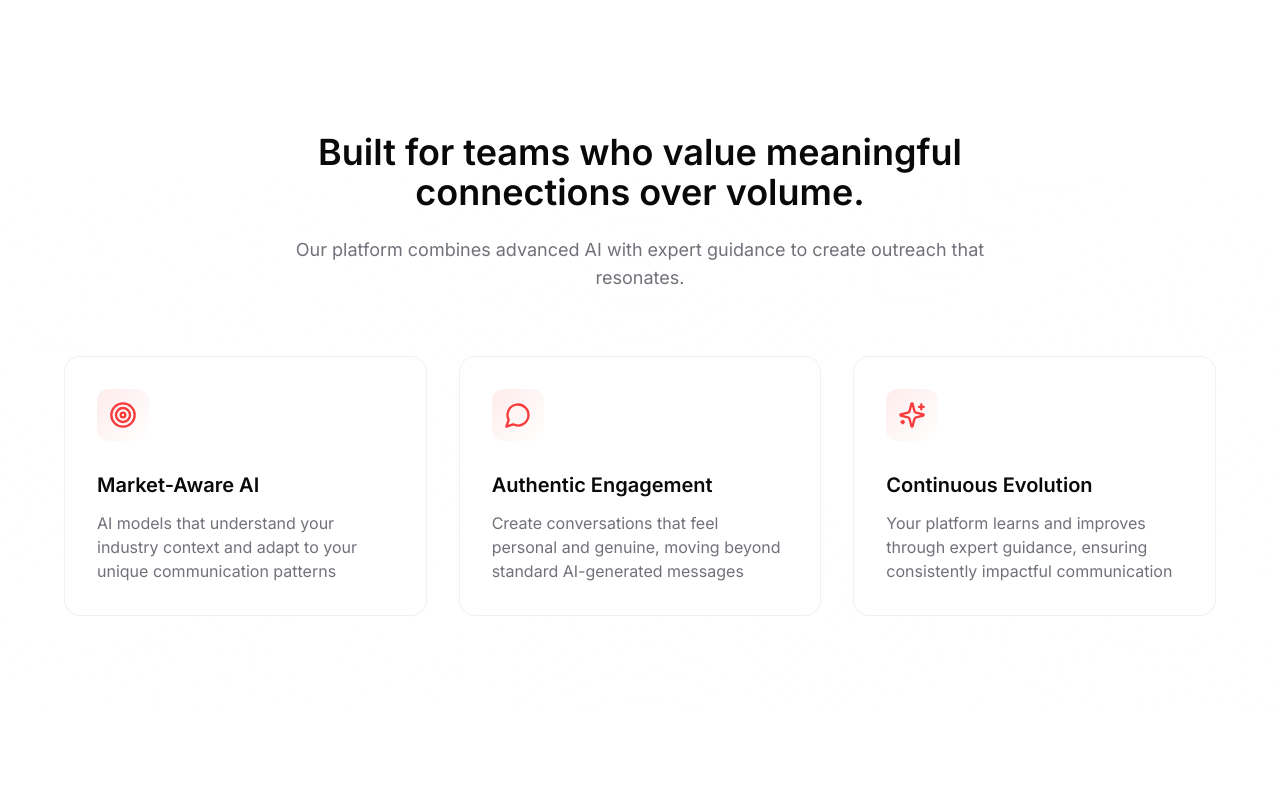
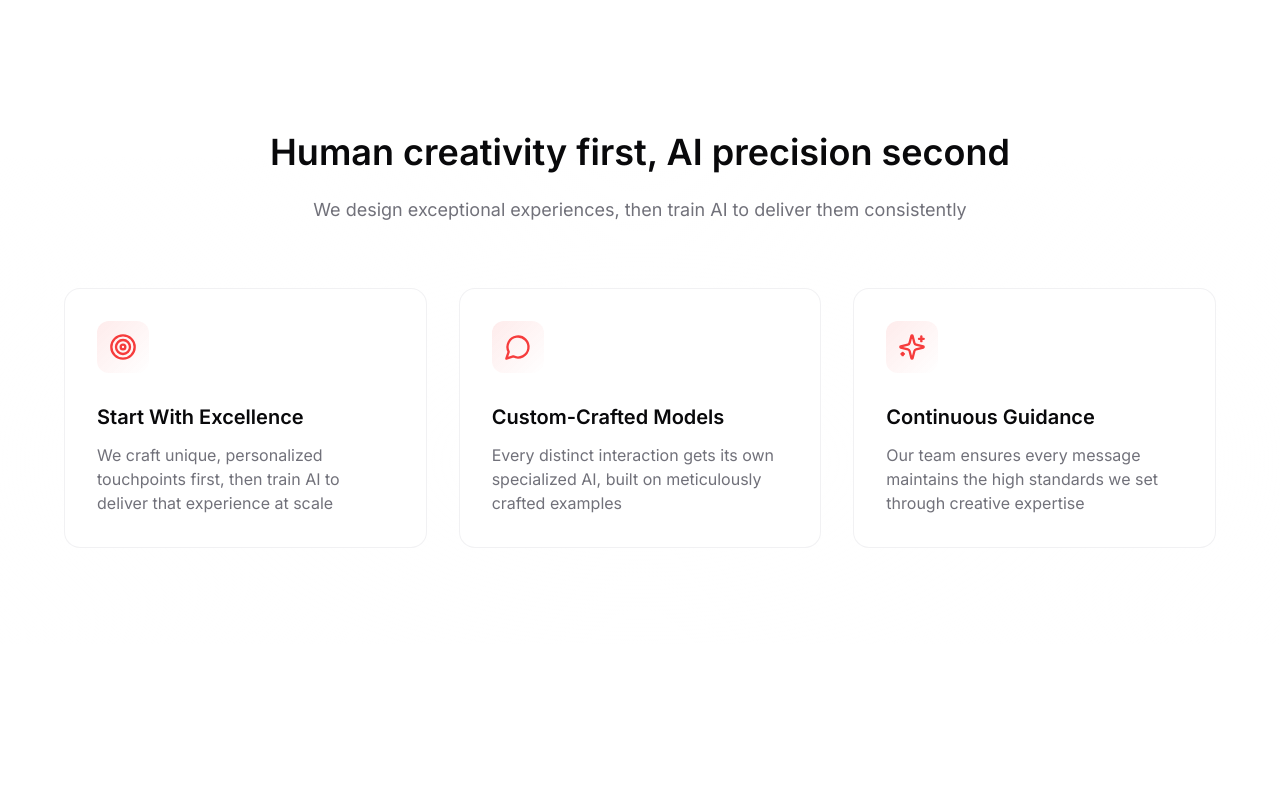
Before and after one commit to angussewell/messagelm-landing-page, a Next.js app: page / in a window 1280 px wide. Shown: the part 1680-2480 px from the top of the page. Built offline with nearby package versions, Linux system fonts and the light colour scheme.

Commit message:
refactor: update copy to emphasize human-first approach and creative process
- Update Features section to emphasize human creativity before AI

- Refine team section descriptions

- Update layout and page meta descriptions

- Improve messaging clarity and conciseness

```diff
--- a/src/app/layout.tsx
+++ b/src/app/layout.tsx
@@ -13,7 +13,7 @@ const inter = Inter({
 
 export const metadata: Metadata = {
   title: "MessageLM - Custom AI Sales Intelligence Platform",
-  description: "AI outreach that feels unmistakably human. We craft bespoke AI models that give sales organizations an unfair advantage.",
+  description: "AI outreach that feels unmistakably human. We craft bespoke AI models that give sales teams an unfair advantage.",
   icons: {
     icon: [
       {
--- a/src/app/page.tsx
+++ b/src/app/page.tsx
@@ -16,7 +16,7 @@ export default function Home() {
           }
         }}
         title="AI outreach that feels unmistakably human"
-        description="We craft bespoke AI models that give sales organizations an unfair advantage"
+        description="We craft bespoke AI models that give sales teams an unfair advantage."
         actions={[
           {
             text: "Get started",
--- a/src/components/sections/Features.tsx
+++ b/src/components/sections/Features.tsx
@@ -6,18 +6,18 @@ import { Target, MessageCircle, Sparkles } from 'lucide-react'
 
 const features = [
   {
-    title: 'Market-Aware AI',
-    description: 'AI models that understand your industry context and adapt to your unique communication patterns',
+    title: 'Start With Excellence',
+    description: 'We craft unique, personalized touchpoints first, then train AI to deliver that experience at scale',
     icon: Target,
   },
   {
-    title: 'Authentic Engagement',
-    description: 'Create conversations that feel personal and genuine, moving beyond standard AI-generated messages',
+    title: 'Custom-Crafted Models',
+    description: 'Every distinct interaction gets its own specialized AI, built on meticulously crafted examples',
     icon: MessageCircle,
   },
   {
-    title: 'Continuous Evolution',
-    description: 'Your platform learns and improves through expert guidance, ensuring consistently impactful communication',
+    title: 'Continuous Guidance',
+    description: 'Our team ensures every message maintains the high standards we set through creative expertise',
     icon: Sparkles,
   },
 ]
@@ -70,7 +70,7 @@ export function Features() {
             viewport={{ once: true }}
             transition={{ duration: 0.5 }}
           >
-            Built for teams who value meaningful connections over volume.
+            Human creativity first, AI precision second
           </motion.h2>
           <motion.p
             className="text-base sm:text-lg text-muted-foreground"
@@ -79,7 +79,7 @@ export function Features() {
             viewport={{ once: true }}
             transition={{ duration: 0.5, delay: 0.2 }}
           >
-            Our platform combines advanced AI with expert guidance to create outreach that resonates.
+            We design exceptional experiences, then train AI to deliver them consistently
           </motion.p>
         </div>
 
--- a/src/components/sections/team.tsx
+++ b/src/components/sections/team.tsx
@@ -36,28 +36,28 @@ const team: TeamMember[] = [
     name: 'Eric Stopper',
     role: 'Advisor',
     type: 'advisor',
-    bio: 'Strategic guidance in sales and market expansion',
+    bio: 'Host of PulseOX podcast & Co-founder of Profitibull. Shaping our sales language to create genuine connections',
     image: '/team/Eric%20Stopper%20Headshot.jpg'
   },
   {
     name: 'Owen Foster',
     role: 'Advisor',
     type: 'advisor',
-    bio: 'Expert in AI and machine learning applications',
+    bio: 'Principal at Foster Hospitality Companies. Bringing hospitality-driven approach to customer touchpoints',
     image: '/team/Owen%20Foster%20Headshot.jpeg'
   },
   {
     name: 'Duffy Young',
     role: 'Advisor',
     type: 'advisor',
-    bio: 'Expert in marketing strategy and leadership development',
+    bio: 'Founder & CEO of Profitable Automation. Building scalable systems for authentic engagement',
     image: '/team/Duffy%20Young%20Headshot.jpg'
   },
   {
     name: 'Phil Murphy',
     role: 'Advisor',
     type: 'advisor',
-    bio: 'Specialist in AI automation and process optimization',
+    bio: 'Co-founder of Profitable. Crafting human-centered AI automation for meaningful interactions',
     image: '/team/Phil%20Murphy%20Headshot.jpeg'
   }
 ]
@@ -135,10 +135,10 @@ export function TeamSection() {
             transition={{ duration: 0.5 }}
           >
             <h2 className="text-3xl sm:text-4xl font-semibold tracking-tight mb-3 sm:mb-4 bg-gradient-to-br from-brand via-brand-purple to-brand-blue bg-clip-text text-transparent">
-              Meet Our Team
+              Where human creativity meets AI precision.
             </h2>
             <p className="text-base sm:text-lg text-muted-foreground">
-              We're a dedicated team of professionals committed to revolutionizing sales communication through AI.
+              We craft the creative strategies that guide our AI, because true innovation starts with human insight.
             </p>
           </motion.div>
         </div>
```
